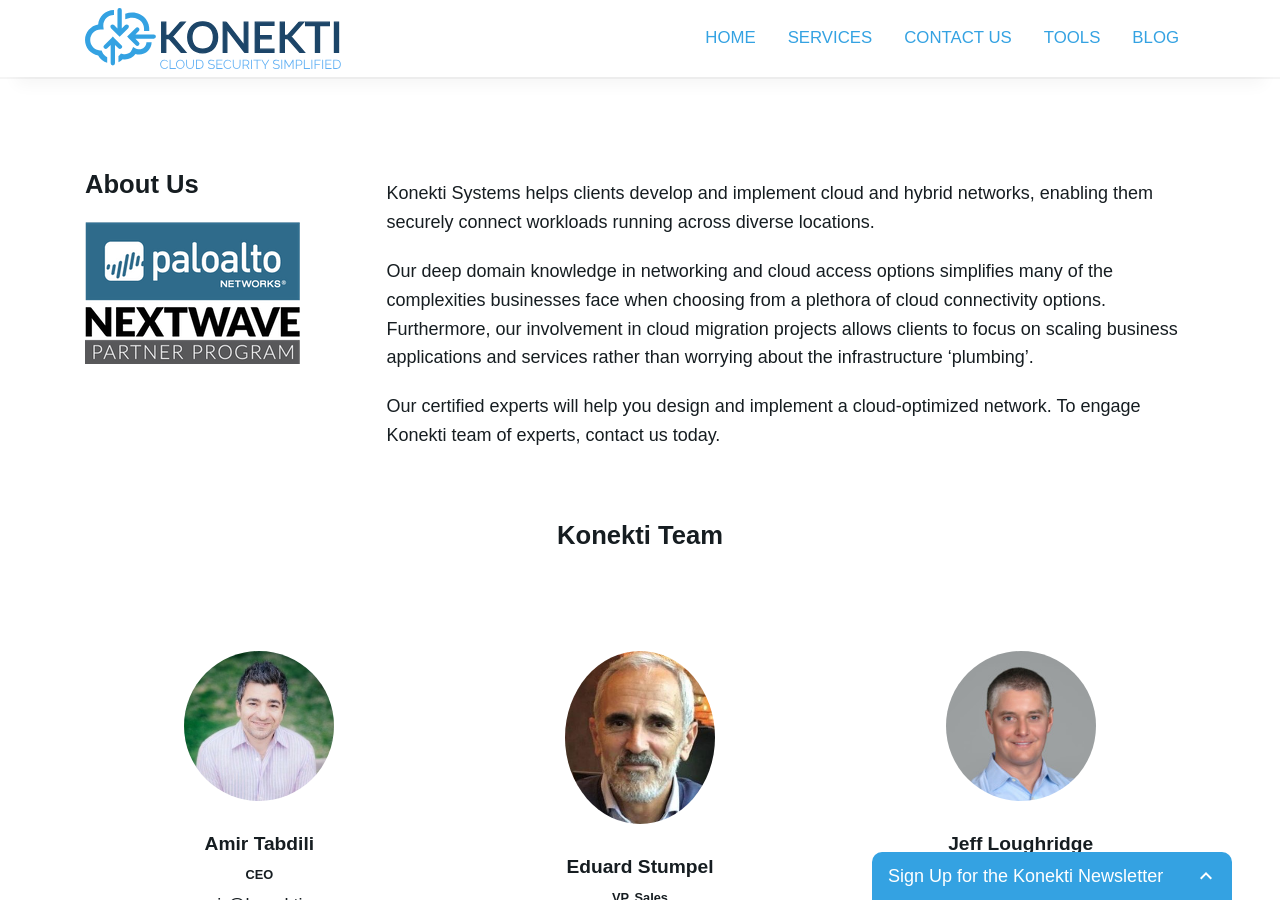
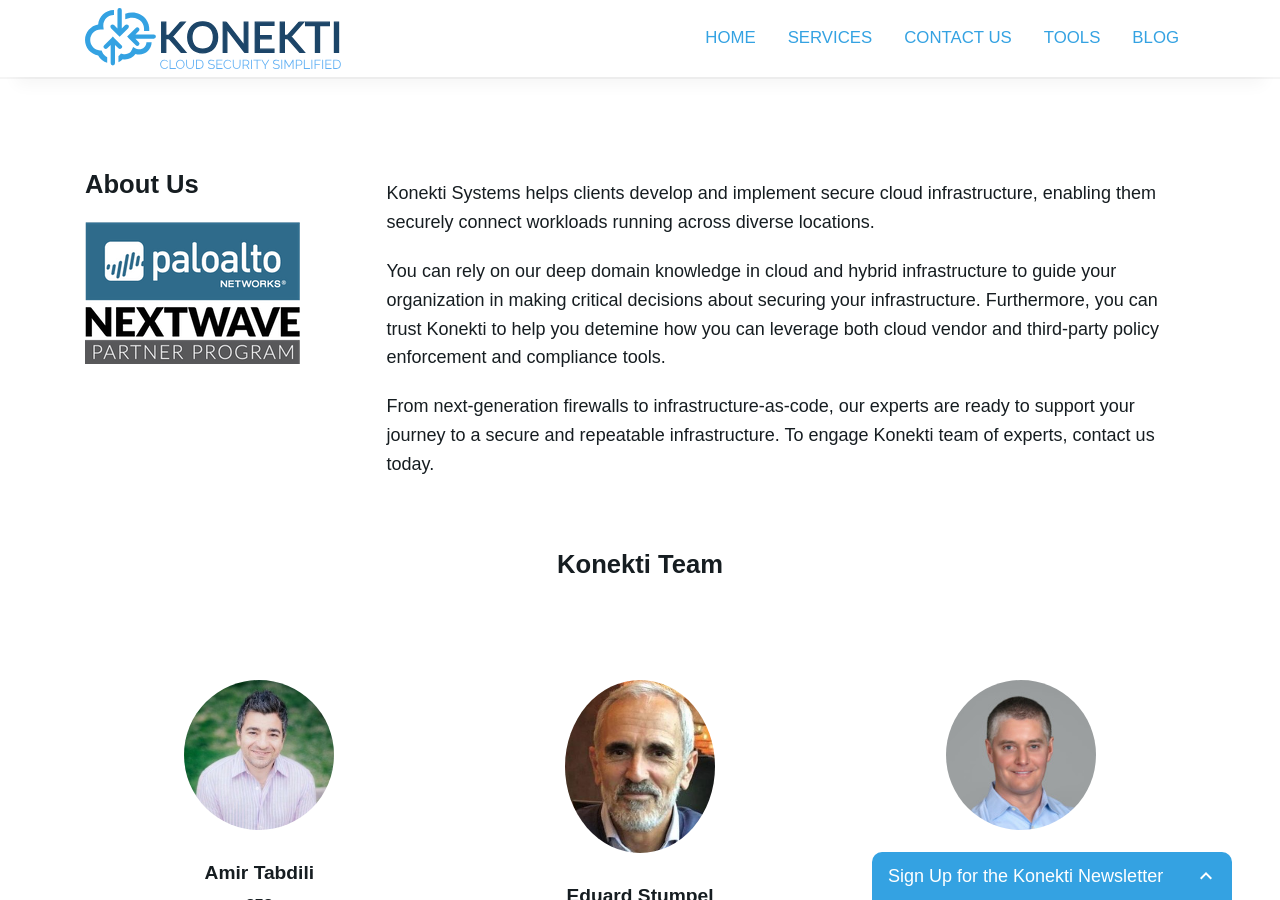
Before and after one commit to konekti/jeffbrl.github.io, a Jekyll site: the page built from _pages/index.md, in a window 1280 px wide and 900 px high, scrolled down 3203 px. Built offline with Jekyll 4.4.1, drawn with Linux system fonts in a browser that asks for light colours; nearby versions of some CDN libraries.

Commit message:
Update About Us

```diff
--- a/_data/about-us.yml
+++ b/_data/about-us.yml
@@ -1 +1,8 @@
-"Konekti Systems helps clients develop and implement cloud and hybrid networks, enabling them securely connect workloads running across diverse locations. \r\n\r\n Our deep domain knowledge in networking and cloud access options simplifies many of the complexities businesses face when choosing from a plethora of cloud connectivity options. Furthermore, our involvement in cloud migration projects allows clients to focus on scaling business applications and services rather than worrying about the infrastructure 'plumbing'. \r\n\r\n Our certified experts will help you design and implement a cloud-optimized network. To engage Konekti team of experts, contact us today."
+"Konekti Systems helps clients develop and implement secure cloud infrastructure, enabling them
+securely connect workloads running across diverse locations. \r\n\r\n You can rely on our deep domain
+knowledge in cloud and hybrid infrastructure to guide your organization in making critical decisions
+about securing your infrastructure. Furthermore, you can trust Konekti to help you detemine how you
+can leverage both cloud vendor and third-party policy enforcement and compliance tools.
+
+\r\n\r\n From next-generation firewalls to infrastructure-as-code, our experts are ready to support
+your journey to a secure and repeatable infrastructure. To engage Konekti team of experts, contact us today."
```
